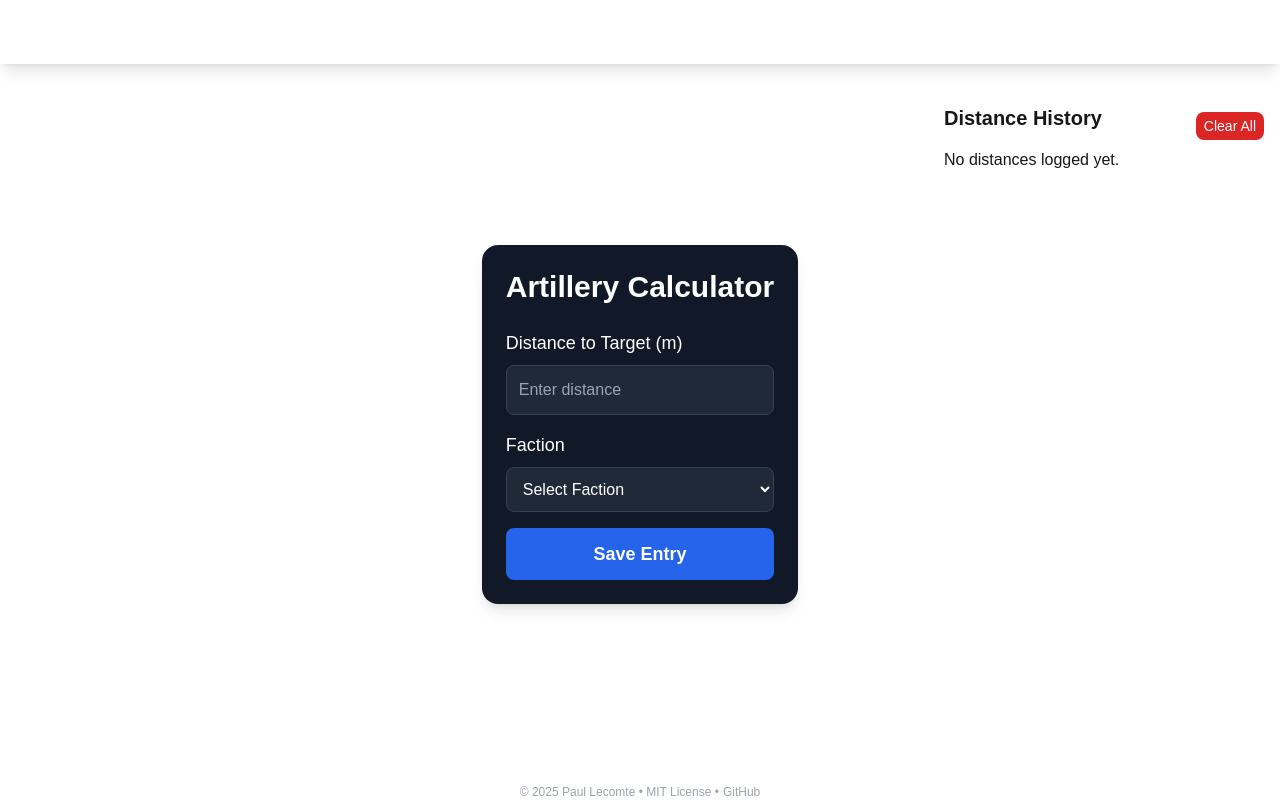
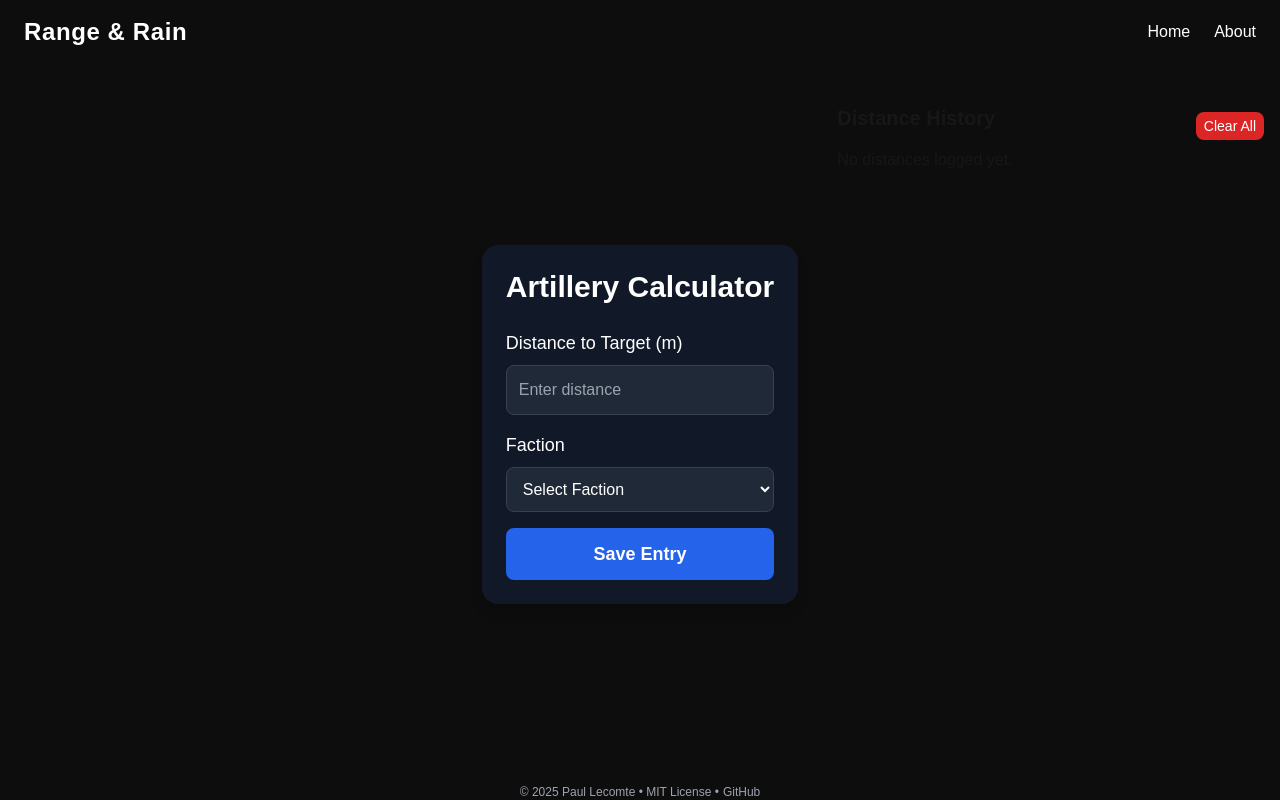
Before and after one commit to Paul-Lecomte/RangeAndRain, a Next.js app: page / in a window 1280 px wide. Built offline with nearby package versions, Linux system fonts and the light colour scheme.

Commit message:
changed the color for the layout and cleaned the header

```diff
--- a/src/app/layout.js
+++ b/src/app/layout.js
@@ -21,7 +21,7 @@ export const metadata = {
 export default function RootLayout({ children }) {
     return (
         <html lang="en">
-            <body className={`${geistSans.variable} ${geistMono.variable} h-screen flex flex-col`}>
+            <body className={`${geistSans.variable} ${geistMono.variable} h-screen flex flex-col bg-[#0D0D0D]`}>
                 <Header />
                 <main className="flex-1 h-[80%] overflow-auto">{children}</main>
                 <Footer className="h-[10%]" />
--- a/src/app/page.js
+++ b/src/app/page.js
@@ -11,7 +11,7 @@ export default function Home() {
             </div>
 
             {/* Logs positioned at the top-right on large screens, below on smaller screens */}
-            <div className="sm:absolute sm:top-4 sm:right-4 sm:w-80 sm:max-h-[calc(100vh-80px)] sm:block w-full flex justify-center mt-6 sm:mt-0">
+            <div className="sm:absolute sm:top-4 sm:right-4 sm:w-2/6 sm:max-h-[calc(100vh-80px)] sm:block w-full flex justify-center mt-6 sm:mt-0">
                 <Historic/>
             </div>
         </div>
--- a/src/components/header/Header.js
+++ b/src/components/header/Header.js
@@ -2,7 +2,7 @@ import Link from "next/link";
 
 const Header = () => {
     return (
-        <header className="bg-blend-color text-white py-4 shadow-lg">
+        <header className="text-white py-4">
             <div className="container mx-auto flex justify-between items-center px-6">
                 <h1 className="text-2xl font-bold tracking-wide">
                     Range & Rain
```
